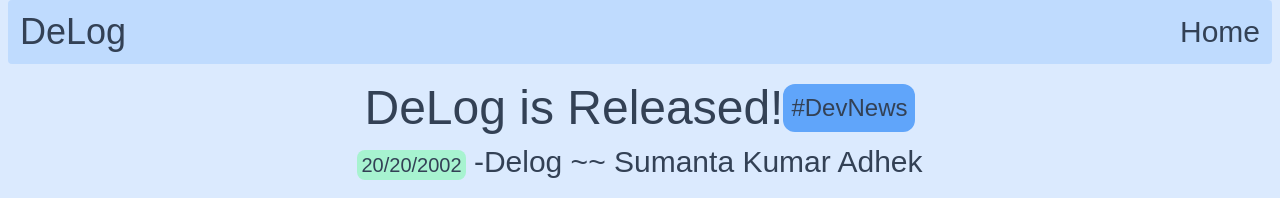
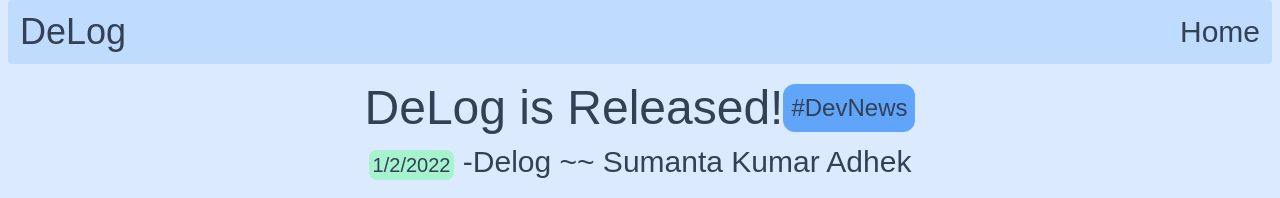
Before and after one commit to SumantaGitWeb/DeLog, a plain HTML site: page blogs/index.html in a window 1280 px wide. Shown: the top 198 px of the page. Drawn offline with nearby package versions, Linux system fonts and the light colour scheme; a web font is replaced by a local one.

Commit message:
Update index.html

```diff
--- a/blogs/index.html
+++ b/blogs/index.html
@@ -32,7 +32,7 @@
                     <div class="md:text-5xl text-2xl Mochi text-slate-700 md:flex justify-center">
                         <span>DeLog is Released!</span>
                         <span class="bg-blue-400 md:p-2 p-1 text-xl md:text-2xl rounded-xl">#DevNews</span></div>
-                    <div class="mt-3 md:text-3xl text-xl Mochi text-slate-700"><span class="bg-emerald-200 p-1 rounded-lg md:text-xl text-lg">20/20/2002</span> -Delog ~~ Sumanta Kumar Adhek</div>
+                    <div class="mt-3 md:text-3xl text-xl Mochi text-slate-700"><span class="bg-emerald-200 p-1 rounded-lg md:text-xl text-lg">1/2/2022</span> -Delog ~~ Sumanta Kumar Adhek</div>
                 </div>
             </div>
 
```
